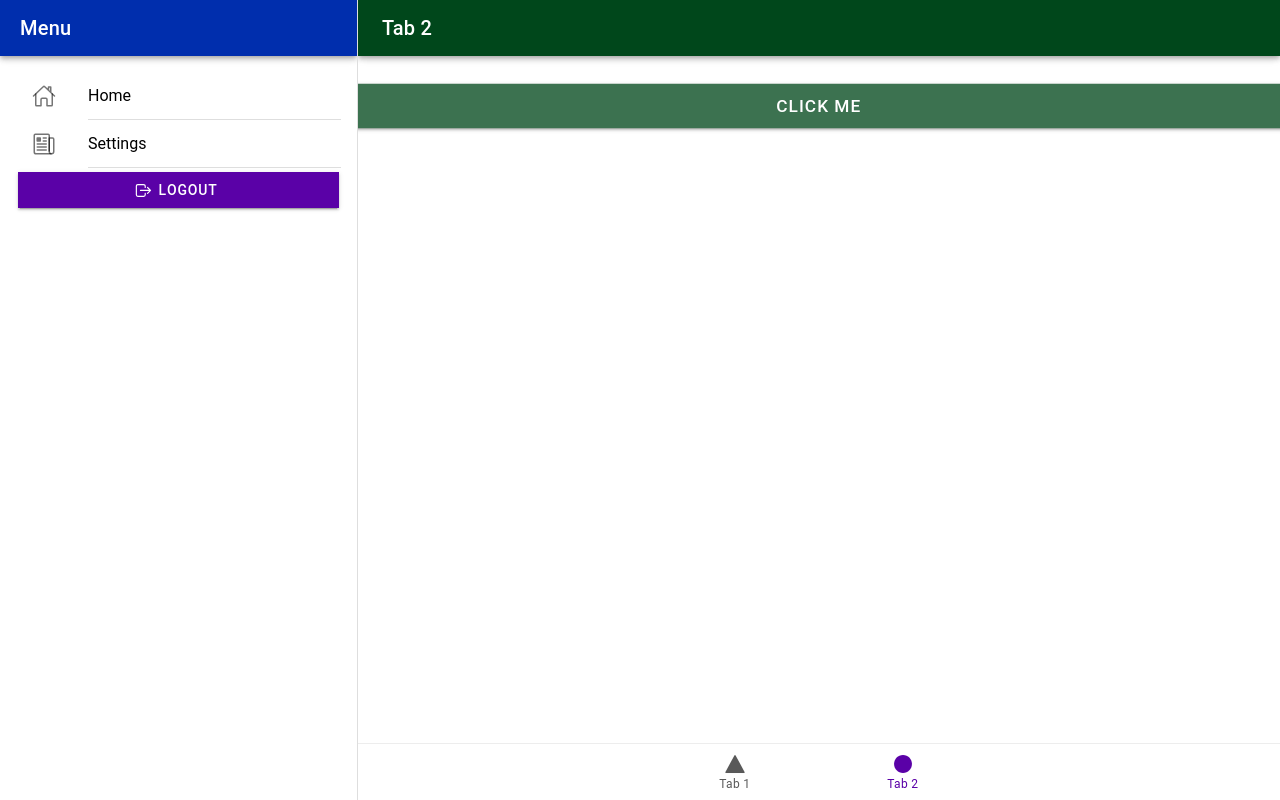
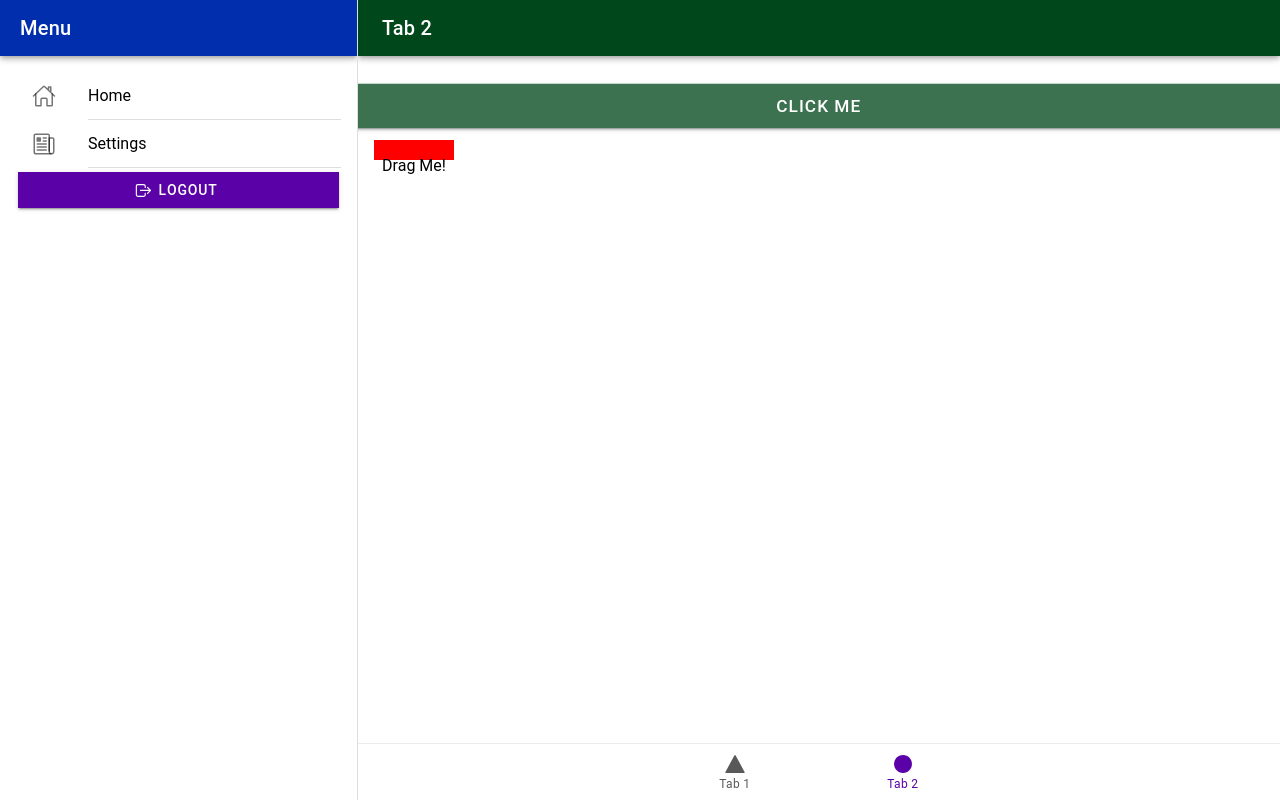
Before and after one commit to nayak-nirmalya/ionic-playground, a React (Vite) app: page /app/settings/tab2 in a window 1280 px wide. Built offline with nearby package versions, Linux system fonts and the light colour scheme.

Commit message:
added gesture animation

```diff
--- a/src/pages/Tab2.tsx
+++ b/src/pages/Tab2.tsx
@@ -1,5 +1,7 @@
 import {
   CreateAnimation,
+  Gesture,
+  GestureDetail,
   IonButton,
   IonButtons,
   IonContent,
@@ -8,16 +10,45 @@
   IonPage,
   IonTitle,
   IonToolbar,
+  createGesture,
   useIonViewDidEnter,
 } from "@ionic/react";
 import React, { useRef } from "react";
 
 const Tab2: React.FC = () => {
-  const animationRef = useRef<CreateAnimation>(null);
+  const animationRef = useRef<CreateAnimation | null>(null);
+  const elementRef = useRef<HTMLDivElement | null>(null);
 
   useIonViewDidEnter(() => {
     animationRef.current?.animation.play();
-  }, []);
+
+    const gesture: Gesture = createGesture({
+      el: elementRef.current!,
+      threshold: 0,
+      gestureName: "my-gesture",
+      onMove: (ev) => onMoveHandler(ev),
+      onEnd: (ev) => onMoveEnd(ev),
+      onStart: (ev) => onStartHandler(ev),
+    });
+
+    gesture.enable();
+  });
+
+  const onStartHandler = (detail: GestureDetail) => {
+    elementRef.current!.style.transition = `none`;
+  };
+
+  const onMoveHandler = (detail: GestureDetail) => {
+    const x = detail.currentX - detail.startX;
+    const y = detail.currentY - detail.startY;
+
+    elementRef.current!.style.transform = `translate(${x}px, ${y}px)`;
+  };
+
+  const onMoveEnd = (detail: GestureDetail) => {
+    elementRef.current!.style.transition = `500ms ease-out`;
+    elementRef.current!.style.transform = `translate(${0}px, ${0}px)`;
+  };
 
   return (
     <IonPage>
@@ -29,7 +60,7 @@
           <IonTitle>Tab 2</IonTitle>
         </IonToolbar>
       </IonHeader>
-      <IonContent className="ion-padding">
+      <IonContent className="ion-padding" scrollY={false}>
         <CreateAnimation
           ref={animationRef}
           duration={2000}
@@ -45,6 +76,34 @@
             Click Me
           </IonButton>
         </CreateAnimation>
+
+        <div
+          ref={elementRef}
+          style={{
+            width: 80,
+            height: 20,
+            backgroundColor: "red",
+            alignContent: "center",
+            justifyContent: "center",
+            alignItems: "center",
+            justifyItems: "center",
+            textAlign: "center",
+          }}
+        >
+          <p
+            style={{
+              alignContent: "center",
+              justifyContent: "center",
+              alignItems: "center",
+              justifyItems: "center",
+              textAlign: "center",
+              userSelect: "none",
+              cursor: "grab",
+            }}
+          >
+            Drag Me!
+          </p>
+        </div>
       </IonContent>
     </IonPage>
   );
```
